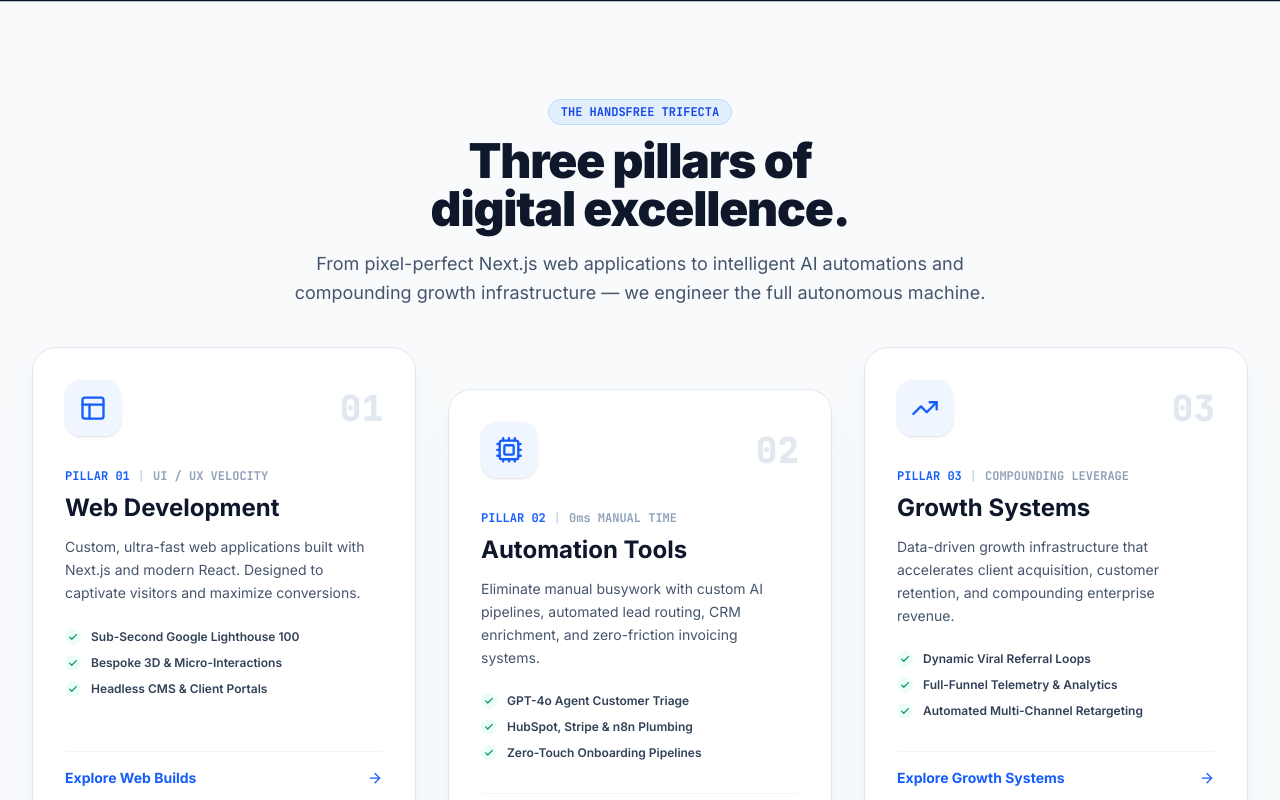
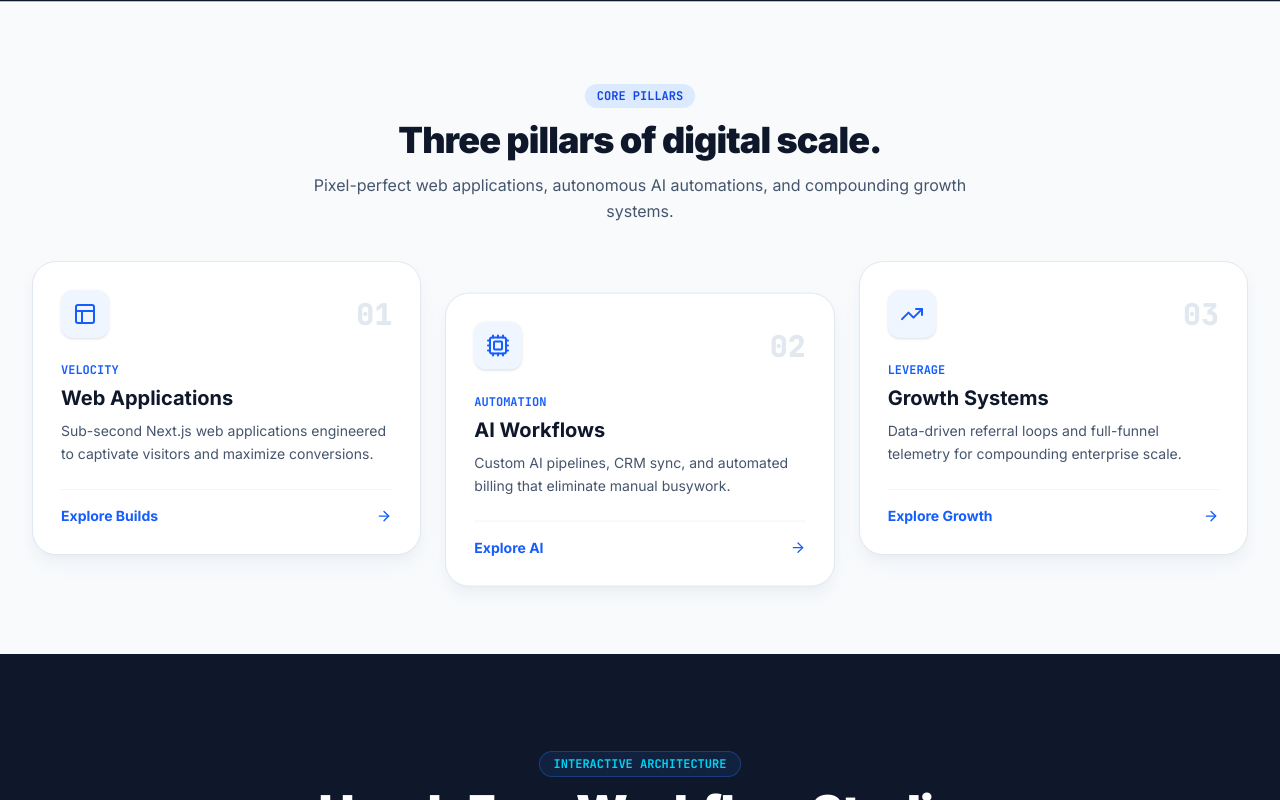
Before and after one commit to onlinewithsagar/HandsFree, a Next.js app: page / in a window 1280 px wide. Shown: the part 800-1600 px from the top of the page. Built offline with nearby package versions, Linux system fonts and the light colour scheme.

Commit message:
refactor: streamline copy and reduce visual clutter across sections

```diff
--- a/src/components/About.tsx
+++ b/src/components/About.tsx
@@ -1,7 +1,7 @@
 "use client";
 
 import { motion, useScroll, useTransform } from "framer-motion";
-import { Check, ShieldCheck, Zap } from "lucide-react";
+import { ShieldCheck, Zap } from "lucide-react";
 import { useRef } from "react";
 
 export default function About() {
@@ -12,60 +12,35 @@ export default function About() {
     offset: ["start end", "end start"],
   });
 
-  // Continuous 3D rotation, scaling and floating on scroll
   const rotateOrb = useTransform(scrollYProgress, [0, 1], [-25, 45]);
   const scaleOrb = useTransform(scrollYProgress, [0, 0.5, 1], [0.9, 1.08, 0.95]);
-  const yOrb = useTransform(scrollYProgress, [0, 1], [50, -50]);
-
-  const points = [
-    "Full-stack Next.js 15 & React engineering with Lighthouse 100 benchmark scores",
-    "Tailored AI agent architectures integrated with n8n, OpenAI, Stripe, and HubSpot",
-    "Compounding growth loops with zero technical debt and 99.99% system uptime",
-  ];
+  const yOrb = useTransform(scrollYProgress, [0, 1], [40, -40]);
 
   return (
-    <section ref={containerRef} id="about" className="py-24 bg-slate-50 relative overflow-hidden">
+    <section ref={containerRef} id="about" className="py-20 bg-slate-50 relative overflow-hidden">
       <div className="max-w-7xl mx-auto px-4 sm:px-6 lg:px-8">
-        <div className="grid grid-cols-1 lg:grid-cols-12 gap-12 items-center">
+        <div className="grid grid-cols-1 lg:grid-cols-12 gap-10 items-center">
           {/* Text (7 cols) */}
           <motion.div
             initial={{ opacity: 0, x: -30 }}
             whileInView={{ opacity: 1, x: 0 }}
             viewport={{ once: true }}
-            transition={{ duration: 0.7 }}
+            transition={{ duration: 0.6 }}
             className="lg:col-span-7"
           >
             <div className="inline-block px-3 py-1 rounded-full bg-blue-100 text-blue-700 font-mono text-xs font-bold uppercase mb-3">
               About HandsFree
             </div>
-            <h2 className="font-heading font-black text-4xl sm:text-5xl text-slate-900 tracking-tight mb-6">
+            <h2 className="font-heading font-black text-3xl sm:text-4xl text-slate-900 tracking-tight mb-4">
               Engineering leverage for modern leadership.
             </h2>
-            <p className="text-slate-600 text-base sm:text-lg leading-relaxed mb-8">
-              We bridge the gap between world-class modern design and autonomous backend plumbing. Businesses shouldn&apos;t be held back by fragile manual spreadsheets or clunky legacy websites. We give you full digital autonomy.
+            <p className="text-slate-600 text-base leading-relaxed mb-6">
+              We bridge the gap between high-converting Next.js web applications and autonomous AI backend plumbing, giving businesses complete operational leverage with zero manual drag.
             </p>
-
-            <div className="space-y-4 mb-10">
-              {points.map((pt, idx) => (
-                <motion.div
-                  key={idx}
-                  initial={{ opacity: 0, x: -20 }}
-                  whileInView={{ opacity: 1, x: 0 }}
-                  viewport={{ once: true }}
-                  transition={{ delay: idx * 0.1, duration: 0.5 }}
-                  className="flex items-start gap-3"
-                >
-                  <div className="w-5 h-5 rounded-full bg-blue-600 text-white flex items-center justify-center shrink-0 mt-0.5 shadow-sm">
-                    <Check className="w-3 h-3 stroke-[3]" />
-                  </div>
-                  <span className="text-sm font-semibold text-slate-700">{pt}</span>
-                </motion.div>
-              ))}
-            </div>
 
             <div className="grid grid-cols-2 gap-4">
               <motion.div
-                whileHover={{ scale: 1.03 }}
+                whileHover={{ scale: 1.02 }}
                 className="p-4 rounded-2xl bg-white border border-slate-200 shadow-sm flex items-center gap-3"
               >
                 <ShieldCheck className="w-6 h-6 text-blue-600 shrink-0" />
@@ -75,7 +50,7 @@ export default function About() {
                 </div>
               </motion.div>
               <motion.div
-                whileHover={{ scale: 1.03 }}
+                whileHover={{ scale: 1.02 }}
                 className="p-4 rounded-2xl bg-white border border-slate-200 shadow-sm flex items-center gap-3"
               >
                 <Zap className="w-6 h-6 text-cyan-500 shrink-0" />
@@ -92,10 +67,10 @@ export default function About() {
             style={{ y: yOrb, scale: scaleOrb, rotate: rotateOrb }}
             className="lg:col-span-5 flex items-center justify-center"
           >
-            <div className="relative w-72 h-72 sm:w-96 sm:h-96 rounded-full bg-gradient-to-tr from-blue-600 via-indigo-600 to-cyan-400 p-1.5 shadow-2xl shadow-blue-500/40 flex items-center justify-center animate-pulse">
+            <div className="relative w-64 h-64 sm:w-80 sm:h-80 rounded-full bg-gradient-to-tr from-blue-600 via-indigo-600 to-cyan-400 p-1.5 shadow-2xl shadow-blue-500/30 flex items-center justify-center animate-pulse">
               <div className="w-full h-full rounded-full bg-slate-950 flex items-center justify-center relative overflow-hidden border border-white/10">
                 <div className="absolute inset-0 bg-[radial-gradient(circle_at_center,rgba(0,87,255,0.45)_0%,transparent_70%)]"></div>
-                <svg viewBox="0 0 100 100" className="w-32 h-32 relative z-10 drop-shadow-[0_0_20px_rgba(0,210,255,0.6)]" fill="none">
+                <svg viewBox="0 0 100 100" className="w-28 h-28 relative z-10 drop-shadow-[0_0_20px_rgba(0,210,255,0.6)]" fill="none">
                   <path d="M22 20H42V62H22V20Z" fill="#FFFFFF" />
                   <path d="M58 80H78V28L86 36L70 12L54 36L62 28V80H58Z" fill="#00D2FF" />
                 </svg>
--- a/src/components/Services.tsx
+++ b/src/components/Services.tsx
@@ -1,7 +1,7 @@
 "use client";
 
 import { motion, useScroll, useTransform } from "framer-motion";
-import { Layout, Cpu, TrendingUp, Check, ArrowRight } from "lucide-react";
+import { Layout, Cpu, TrendingUp, ArrowRight } from "lucide-react";
 import { useRef } from "react";
 import TiltCard from "./TiltCard";
 
@@ -13,122 +13,88 @@ export default function Services() {
     offset: ["start end", "end start"],
   });
 
-  // Continuous bidirectional multi-layer parallax scrubbing
-  const yCard1 = useTransform(scrollYProgress, [0, 1], [40, -40]);
-  const yCard2 = useTransform(scrollYProgress, [0, 1], [-30, 30]);
-  const yCard3 = useTransform(scrollYProgress, [0, 1], [40, -40]);
+  const yCard1 = useTransform(scrollYProgress, [0, 1], [30, -30]);
+  const yCard2 = useTransform(scrollYProgress, [0, 1], [-20, 20]);
+  const yCard3 = useTransform(scrollYProgress, [0, 1], [30, -30]);
 
   const pillars = [
     {
       num: "01",
-      pillar: "PILLAR 01",
-      sub: "UI / UX VELOCITY",
-      title: "Web Development",
-      desc: "Custom, ultra-fast web applications built with Next.js and modern React. Designed to captivate visitors and maximize conversions.",
+      pillar: "VELOCITY",
+      title: "Web Applications",
+      desc: "Sub-second Next.js web applications engineered to captivate visitors and maximize conversions.",
       icon: Layout,
       yMotion: yCard1,
-      features: [
-        "Sub-Second Google Lighthouse 100",
-        "Bespoke 3D & Micro-Interactions",
-        "Headless CMS & Client Portals",
-      ],
-      linkText: "Explore Web Builds",
+      linkText: "Explore Builds",
     },
     {
       num: "02",
-      pillar: "PILLAR 02",
-      sub: "0ms MANUAL TIME",
-      title: "Automation Tools",
-      desc: "Eliminate manual busywork with custom AI pipelines, automated lead routing, CRM enrichment, and zero-friction invoicing systems.",
+      pillar: "AUTOMATION",
+      title: "AI Workflows",
+      desc: "Custom AI pipelines, CRM sync, and automated billing that eliminate manual busywork.",
       icon: Cpu,
       yMotion: yCard2,
-      features: [
-        "GPT-4o Agent Customer Triage",
-        "HubSpot, Stripe & n8n Plumbing",
-        "Zero-Touch Onboarding Pipelines",
-      ],
-      linkText: "Explore Automations",
+      linkText: "Explore AI",
     },
     {
       num: "03",
-      pillar: "PILLAR 03",
-      sub: "COMPOUNDING LEVERAGE",
+      pillar: "LEVERAGE",
       title: "Growth Systems",
-      desc: "Data-driven growth infrastructure that accelerates client acquisition, customer retention, and compounding enterprise revenue.",
+      desc: "Data-driven referral loops and full-funnel telemetry for compounding enterprise scale.",
       icon: TrendingUp,
       yMotion: yCard3,
-      features: [
-        "Dynamic Viral Referral Loops",
-        "Full-Funnel Telemetry & Analytics",
-        "Automated Multi-Channel Retargeting",
-      ],
-      linkText: "Explore Growth Systems",
+      linkText: "Explore Growth",
     },
   ];
 
   return (
-    <section ref={containerRef} id="services" className="py-24 bg-slate-50 relative overflow-hidden">
+    <section ref={containerRef} id="services" className="py-20 bg-slate-50 relative overflow-hidden">
       <div className="max-w-7xl mx-auto px-4 sm:px-6 lg:px-8">
-        {/* Section Header with Stagger Animation */}
         <motion.div
-          initial={{ opacity: 0, y: 30 }}
+          initial={{ opacity: 0, y: 20 }}
           whileInView={{ opacity: 1, y: 0 }}
           viewport={{ once: true }}
-          transition={{ duration: 0.7 }}
-          className="text-center max-w-3xl mx-auto mb-16"
+          transition={{ duration: 0.6 }}
+          className="text-center max-w-2xl mx-auto mb-14"
         >
-          <div className="inline-block px-3 py-1 rounded-full bg-blue-100/70 border border-blue-200 text-blue-700 font-mono text-xs font-bold uppercase mb-3">
-            The HandsFree Trifecta
+          <div className="inline-block px-3 py-1 rounded-full bg-blue-100 text-blue-700 font-mono text-xs font-bold uppercase mb-3">
+            Core Pillars
           </div>
-          <h2 className="font-heading font-black text-4xl sm:text-5xl text-slate-900 tracking-tight mb-4">
-            Three pillars of <br /> digital excellence.
+          <h2 className="font-heading font-black text-3xl sm:text-4xl text-slate-900 tracking-tight mb-3">
+            Three pillars of digital scale.
           </h2>
-          <p className="text-slate-600 text-base sm:text-lg leading-relaxed">
-            From pixel-perfect Next.js web applications to intelligent AI automations and compounding growth infrastructure — we engineer the full autonomous machine.
+          <p className="text-slate-600 text-sm sm:text-base leading-relaxed">
+            Pixel-perfect web applications, autonomous AI automations, and compounding growth systems.
           </p>
         </motion.div>
 
-        {/* 3 Pillars Grid with TiltCard and Scroll-Linked Parallax */}
-        <div className="grid grid-cols-1 lg:grid-cols-3 gap-8">
+        <div className="grid grid-cols-1 lg:grid-cols-3 gap-6">
           {pillars.map((p, idx) => {
             const Icon = p.icon;
             return (
               <motion.div key={idx} style={{ y: p.yMotion }}>
-                <TiltCard className="bg-white p-8 border border-slate-200 shadow-xl shadow-slate-200/50 flex flex-col justify-between h-full group">
+                <TiltCard className="bg-white p-7 border border-slate-200 shadow-lg shadow-slate-200/50 flex flex-col justify-between h-full group">
                   <div>
-                    <div className="flex items-center justify-between mb-8">
-                      <div className="w-14 h-14 rounded-2xl bg-blue-50 text-blue-600 flex items-center justify-center group-hover:bg-blue-600 group-hover:text-white transition-colors duration-300 shadow-sm">
-                        <Icon className="w-7 h-7" />
+                    <div className="flex items-center justify-between mb-6">
+                      <div className="w-12 h-12 rounded-xl bg-blue-50 text-blue-600 flex items-center justify-center group-hover:bg-blue-600 group-hover:text-white transition-colors duration-300 shadow-sm">
+                        <Icon className="w-6 h-6" />
                       </div>
-                      <span className="font-mono text-4xl font-black text-slate-200 group-hover:text-blue-200 transition-colors">
+                      <span className="font-mono text-3xl font-black text-slate-200 group-hover:text-blue-200 transition-colors">
                         {p.num}
                       </span>
                     </div>
 
-                    <div className="flex items-center gap-2 mb-2 text-xs font-mono font-bold text-blue-600">
-                      <span>{p.pillar}</span>
-                      <span className="text-slate-300">|</span>
-                      <span className="text-slate-400">{p.sub}</span>
+                    <div className="text-xs font-mono font-bold text-blue-600 mb-1.5">
+                      {p.pillar}
                     </div>
 
-                    <h3 className="font-heading font-bold text-2xl text-slate-900 mb-3">
+                    <h3 className="font-heading font-bold text-xl text-slate-900 mb-2">
                       {p.title}
                     </h3>
 
                     <p className="text-slate-600 text-sm leading-relaxed mb-6">
                       {p.desc}
                     </p>
-
-                    <ul className="space-y-2.5 mb-8">
-                      {p.features.map((f, fIdx) => (
-                        <li key={fIdx} className="flex items-center gap-2.5 text-xs font-semibold text-slate-700">
-                          <div className="w-4 h-4 rounded-full bg-emerald-50 text-emerald-600 flex items-center justify-center shrink-0">
-                            <Check className="w-2.5 h-2.5 stroke-[3]" />
-                          </div>
-                          <span>{f}</span>
-                        </li>
-                      ))}
-                    </ul>
                   </div>
 
                   <a
@@ -136,7 +102,7 @@ export default function Services() {
                     className="inline-flex items-center justify-between w-full pt-4 border-t border-slate-100 text-sm font-bold text-blue-600 group-hover:text-blue-700 transition-colors"
                   >
                     <span>{p.linkText}</span>
-                    <ArrowRight className="w-4 h-4 group-hover:translate-x-1.5 transition-transform" />
+                    <ArrowRight className="w-4 h-4 group-hover:translate-x-1 transition-transform" />
                   </a>
                 </TiltCard>
               </motion.div>
```
